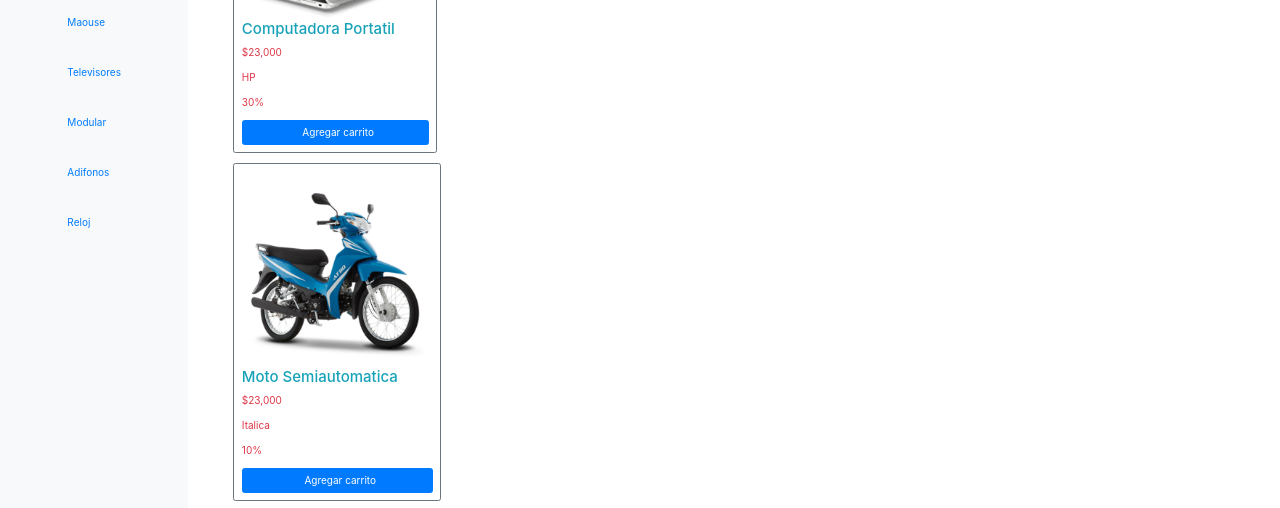
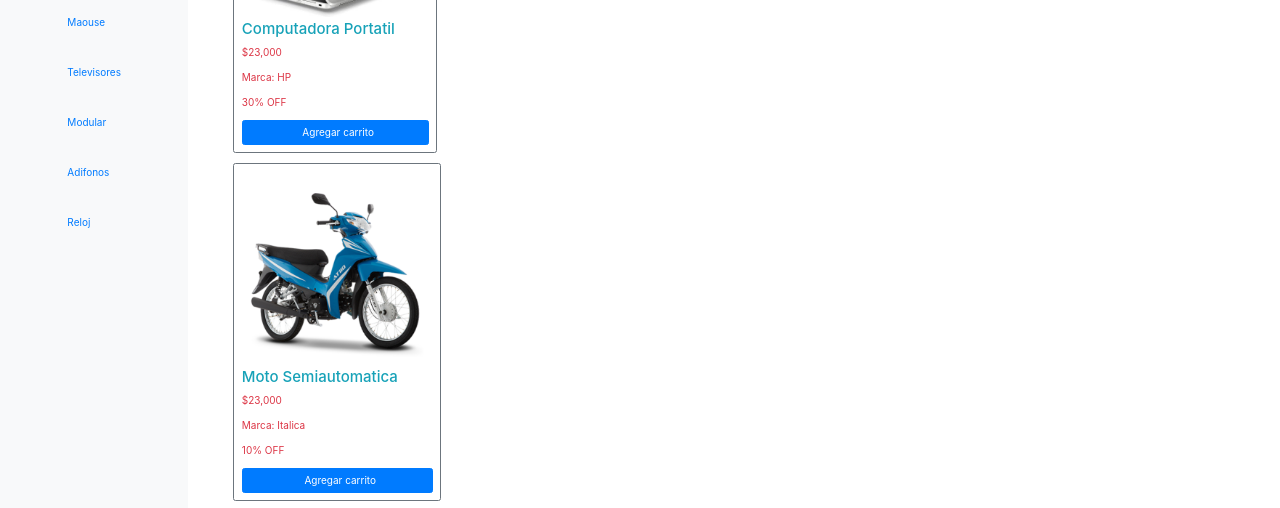
Before and after one commit to YareCanul/Ecommers-Angular-Project, an Angular app: page / in a window 1280 px wide. Shown: the part 291-799 px from the top of the page. Built offline with nearby package versions, Linux system fonts and the light colour scheme.

Commit message:
diseño css

```diff
--- a/src/app/components/posts/posts.component.html
+++ b/src/app/components/posts/posts.component.html
@@ -109,7 +109,7 @@
         <div class="form-group">
             <input type="text" class="form-control" name= " filterPost" placeholder="Search.." [(ngModel)]="filterPost">
                </div>
-               <table class="table table-striped">
+               <table class="table table-striped" >
                 <thead>
                     <tr>
              <th>
@@ -172,33 +172,39 @@
             </table>
     </div>
    </div>
+  <!--Productos Pantalla Principal-->
 
    <div class="row">
   <div class="col">
     </div>
-    <div class="container">
+    <div class="container" >
       <div id="message"></div>
-      <div class="row mt-2 pb-3">
+      <div class="row mt-2 pb-3" >
+
         <tr *ngFor="let post of post | filter:filterPost ">
-        <div class="col-sm-6 col-md-4 col-lg-3 mb-2">
+        <div class="col-sm-6 col-md-4 col-lg-3 mb-2" >
           <div class="card-deck">
             <div class="card p-2 border-secondary mb-2">
               <img src="{{post.imagen}}" class="card-img-top" background-size >
               <div class="card-body p-1">
                 <h4 class="card-title text-center text-info"><td>{{post.producto}}</td> </h4>
                 <p class="card-text text-center text-danger"><td>{{post.precio}}</td></p>
-                <p class="card-text text-center text-danger"><td>{{post.marca}}</td></p>
-                <p class="card-text text-center text-danger"><td>{{post.descuento}}</td></p>
-                <button class="btn btn-primary btn-block addItemBtn"><i class="fas fa-cart-plus"></i>&nbsp;&nbsp;Agregar carrito</button>
+                <p class="card-text text-center text-danger"><td>Marca: {{post.marca}}</td></p>
+                <p class="card-text text-center text-danger"><td>{{post.descuento}} OFF</td></p>
+                <button class="btn btn-primary btn-block addItemBtn" ><i class="fas fa-cart-plus" ></i>&nbsp;&nbsp;Agregar carrito</button >
+             </div>
+             </div>
+            </div>
+           </div>
 
-</div>
-</div>
-</div>
 
-</div>
-</div>
-</div>
+
+
+      </div>
+    </div>
    </div>
+
+   <!-- Paginación-->
    <app-paginacion (pageChange)="page = 1" previousLabel="Anterior" nextLabel="Siguiente" ></app-paginacion>
 </div>
 </div>
```
